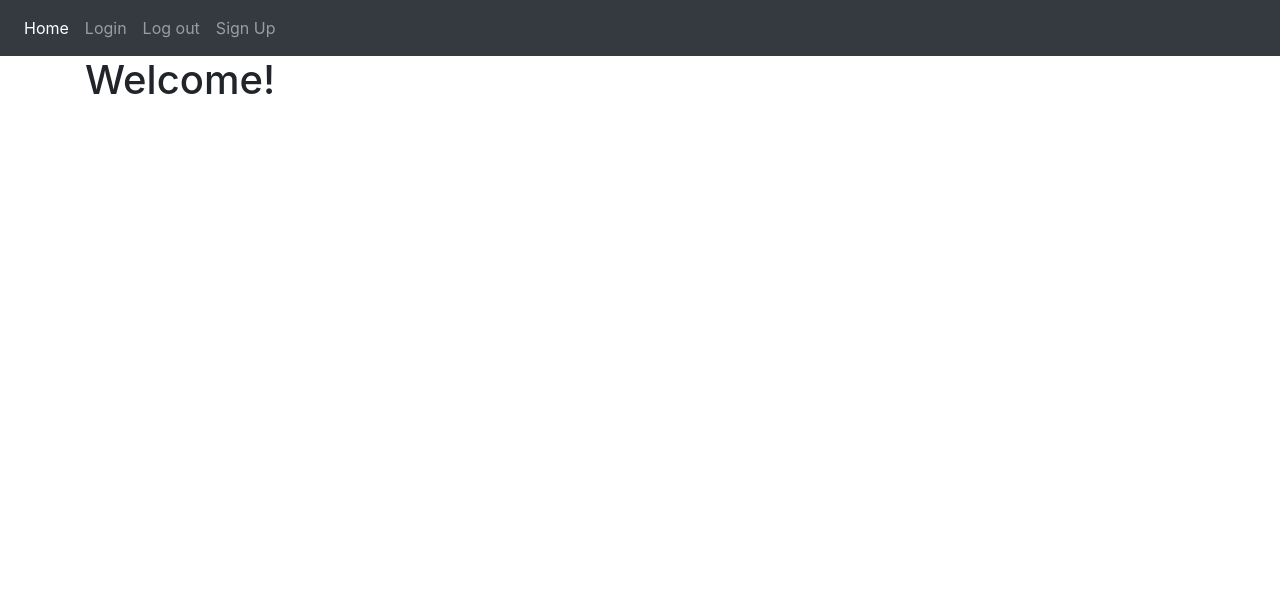
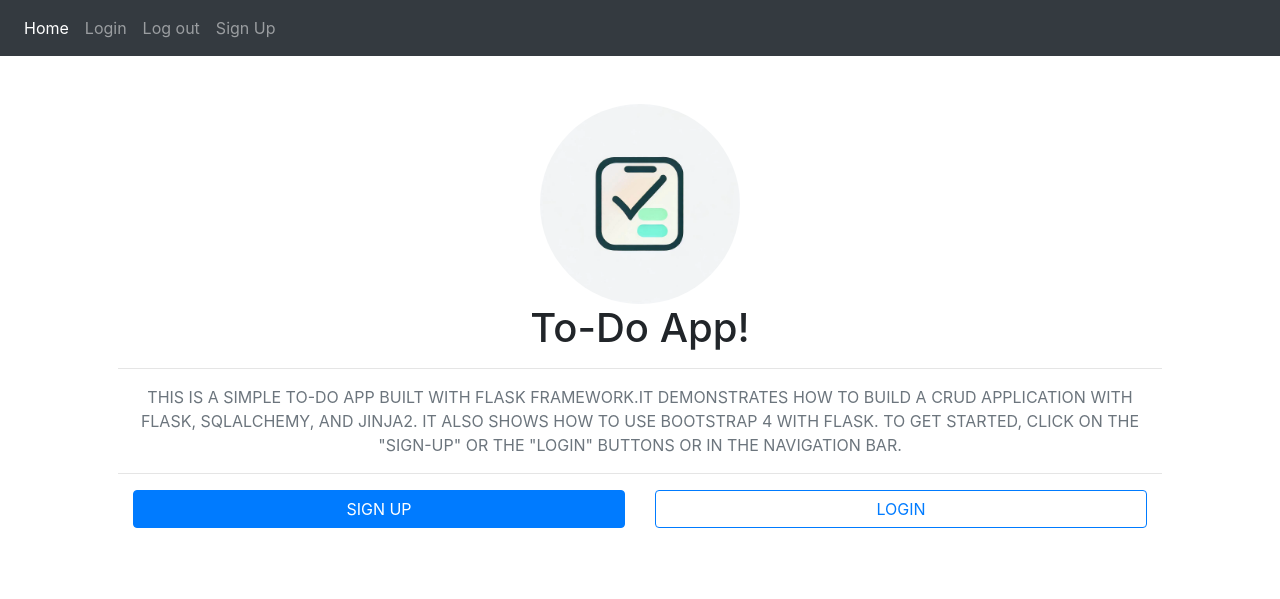
Before and after one commit to d-mg17/Flask_To-Do_App, a Python web app: template website/templates/index.html in a window 1280 px wide. Shown: the top 599 px of the page. Run offline with Jinja, Linux system fonts and the light colour scheme; the template is opened without the code that fills it, so the values that code supplies are empty; some libraries are stand-ins or nearby versions.

Commit message:
Added home.html, styled index.html and fixed errors

```diff
--- /dev/null
+++ b/requirements.txt
@@ -0,0 +1,3 @@
+flask
+Flask-SQLAlchemy
+flask-login
--- a/website/templates/base-template.html
+++ b/website/templates/base-template.html
@@ -7,11 +7,10 @@
     <meta name="viewport" content="width=device-width, initial-scale=1.0">
     <meta name="author" content="d-mg17">
     <meta name="description" content="To-Do Web App made with Flask">
-    <link rel="stylesheet" href="https://stackpath.bootstrapcdn.com/bootstrap/4.4.1/css/bootstrap.min.css"
-        integrity="sha384-Vkoo8x4CGsO3+Hhxv8T/Q5PaXtkKtu6ug5TOeNV6gBiFeWPGFN9MuhOf23Q9Ifjh" crossorigin="anonymous" />
-    <link rel="stylesheet" href="https://stackpath.bootstrapcdn.com/font-awesome/4.7.0/css/font-awesome.min.css"
-        crossorigin="anonymous" />
-    <title>{% block title %}HOME{% endblock %}</title>
+    <link rel="stylesheet" href="https://stackpath.bootstrapcdn.com/bootstrap/4.4.1/css/bootstrap.min.css" integrity="sha384-Vkoo8x4CGsO3+Hhxv8T/Q5PaXtkKtu6ug5TOeNV6gBiFeWPGFN9MuhOf23Q9Ifjh" crossorigin="anonymous" />
+    <link rel="stylesheet" href="https://stackpath.bootstrapcdn.com/font-awesome/4.7.0/css/font-awesome.min.css" crossorigin="anonymous" />
+    <title>To-Do App</title>
+    <link rel="icon" type="image/webp" href="static/images/ToDoAppLogo2.webp">
 </head>
 
 <body>
@@ -48,7 +47,7 @@
     </div>
     {% endif %} {% endfor %} {% endif %} {% endwith %}
 
-    <div class="container">
+    <div class="container p-5 m-auto">
         {% block content %}
         Some content
         {% endblock %}
--- a/website/templates/index.html
+++ b/website/templates/index.html
@@ -1,6 +1,28 @@
 {% extends 'base-template.html' %}
-{% block title %}HOME{% endblock %}
+
 
 {% block content %}
-    <h1>Welcome!</h1>
+
+<header>
+    <img src="static/images/ToDoAppLogo1.webp" alt="To-Do Logo" class="img-fluid mx-auto d-block rounded-circle" width="200px" height="200px">
+    <h1 class="h1 text-center">To-Do App!</h1>
+    <hr>
+</header>
+<main>
+    <section id="home_intro" class="container">
+        <p class="text-center text-secondary text-uppercase">This is a simple to-do app built with Flask framework.It demonstrates how to build a CRUD application with Flask, SQLAlchemy, and Jinja2. It also shows how to use Bootstrap 4 with Flask. To get started, click on the "Sign-Up" or the "Login" buttons or in the navigation bar.</p>
+    </section>
+    <hr>
+    <section id="home_start_buttons" class="container text-center align-content-center justify-content-center">
+        <div class="row">
+            <div class="col">
+                <a href="/signup" class="btn btn-block btn-primary text-uppercase m-auto">Sign Up</a><br>
+            </div>
+            <div class="col">
+                <a href="/login" class="btn btn-block btn-outline-primary text-uppercase m-auto">Login</a>
+            </div>
+        </div>
+    </section>
+</main>
+
 {% endblock %}
```
Also changed, not shown: website/templates/home.html (added, +35 -0 lines), website/templates/login.html (+10 -4 lines), website/templates/signup.html (+10 -3 lines), website/static/images/ToDoAppLogo1.webp (added), website/static/images/ToDoAppLogo2.webp (added).
